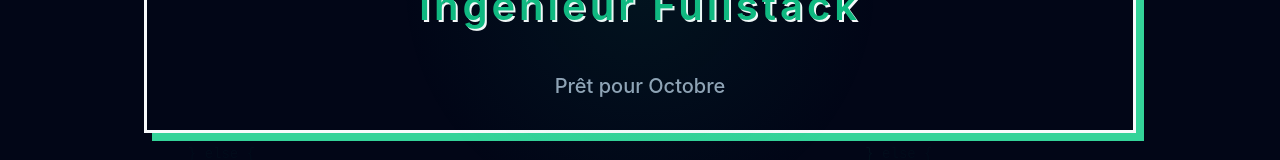
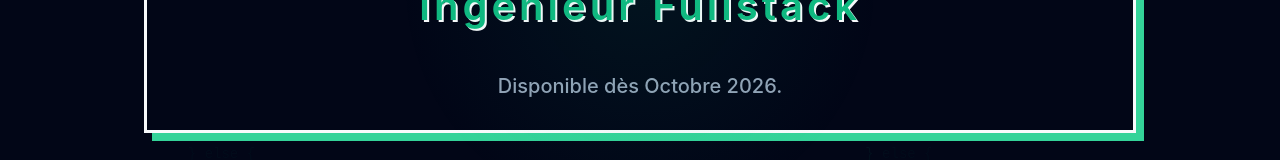
Before and after one commit to AnthonyDh10/Portfolio, a React app: page / in a window 1280 px wide. Shown: the part 414-574 px from the top of the page. Built offline with nearby package versions, Linux system fonts and the light colour scheme; the HTML template or start-up script is replaced by a standard one.

Commit message:
update hero

```diff
--- a/src/components/Hero/Hero.module.css
+++ b/src/components/Hero/Hero.module.css
@@ -90,7 +90,6 @@
   padding: 48px 64px;
 }
 
-/* --- STYLES DES TEXTES & OMBRES --- */
 .title {
   color: var(--text);
   font-size: clamp(48px, 8vw, 80px);
--- a/src/components/Hero/Hero.tsx
+++ b/src/components/Hero/Hero.tsx
@@ -1,6 +1,7 @@
 import { motion } from 'framer-motion';
 import styles from './Hero.module.css';
 import { Card } from '../Card/Card';
+import { Title } from '../Title/Title';
 
 export function Hero() {
   const easterEggCode = `{
@@ -63,7 +64,7 @@ void loop() {
             </h2>
 
             <p className={styles.description}>
-              Prêt pour Octobre
+              Disponible dès Octobre 2026.
             </p>
           </Card>
         </motion.div>
```
